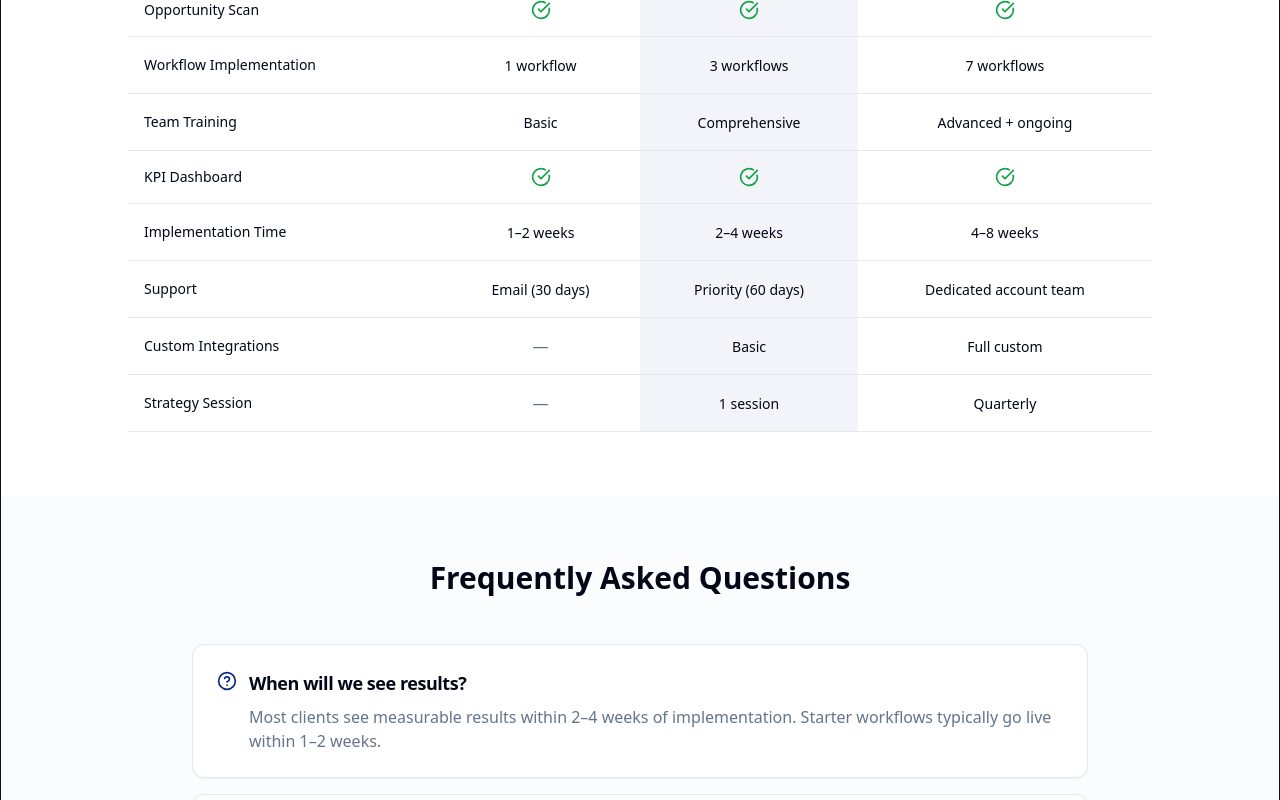
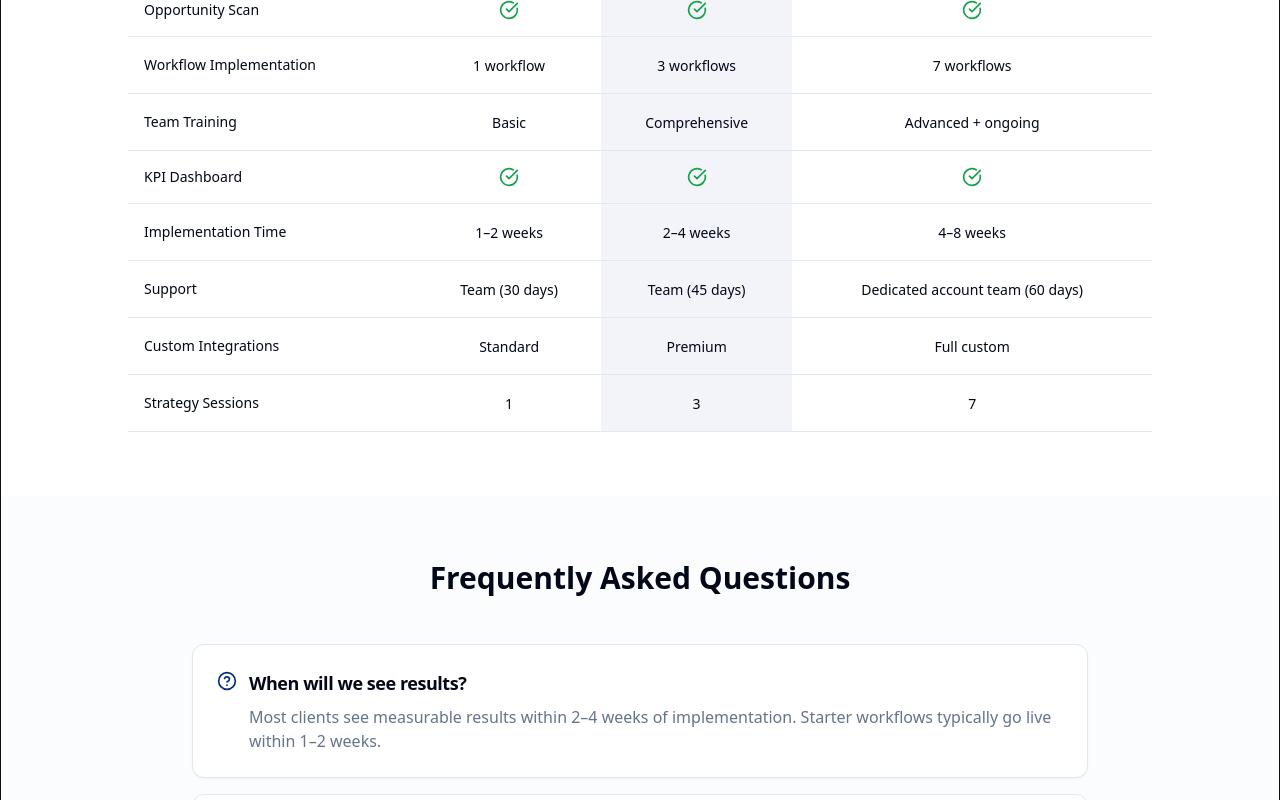
Before and after one commit to segunosu/teamsmiths-ai-deputees, a React (Vite) app: page /solutions in a window 1280 px wide. Shown: the part 1859-2659 px from the top of the page. Built offline with nearby package versions, Linux system fonts and the light colour scheme.

Commit message:
Preceding changes

```diff
--- a/src/pages/AISolutions.tsx
+++ b/src/pages/AISolutions.tsx
@@ -97,9 +97,9 @@ const AISolutions = () => {
     { feature: 'Team Training', starter: 'Basic', growth: 'Comprehensive', scale: 'Advanced + ongoing' },
     { feature: 'KPI Dashboard', starter: true, growth: true, scale: true },
     { feature: 'Implementation Time', starter: '1–2 weeks', growth: '2–4 weeks', scale: '4–8 weeks' },
-    { feature: 'Support', starter: 'Email (30 days)', growth: 'Priority (60 days)', scale: 'Dedicated account team' },
-    { feature: 'Custom Integrations', starter: false, growth: 'Basic', scale: 'Full custom' },
-    { feature: 'Strategy Session', starter: false, growth: '1 session', scale: 'Quarterly' },
+    { feature: 'Support', starter: 'Team (30 days)', growth: 'Team (45 days)', scale: 'Dedicated account team (60 days)' },
+    { feature: 'Custom Integrations', starter: 'Standard', growth: 'Premium', scale: 'Full custom' },
+    { feature: 'Strategy Sessions', starter: '1', growth: '3', scale: '7' },
   ];
 
   const faqs = [
```
